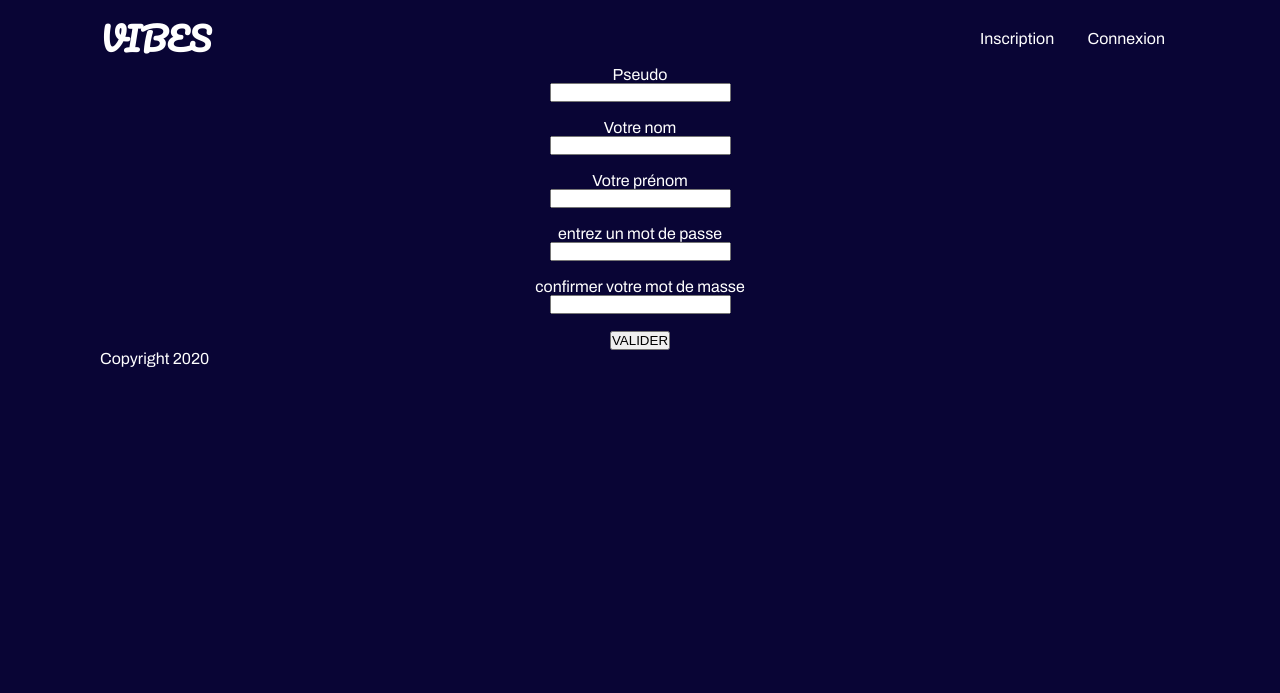
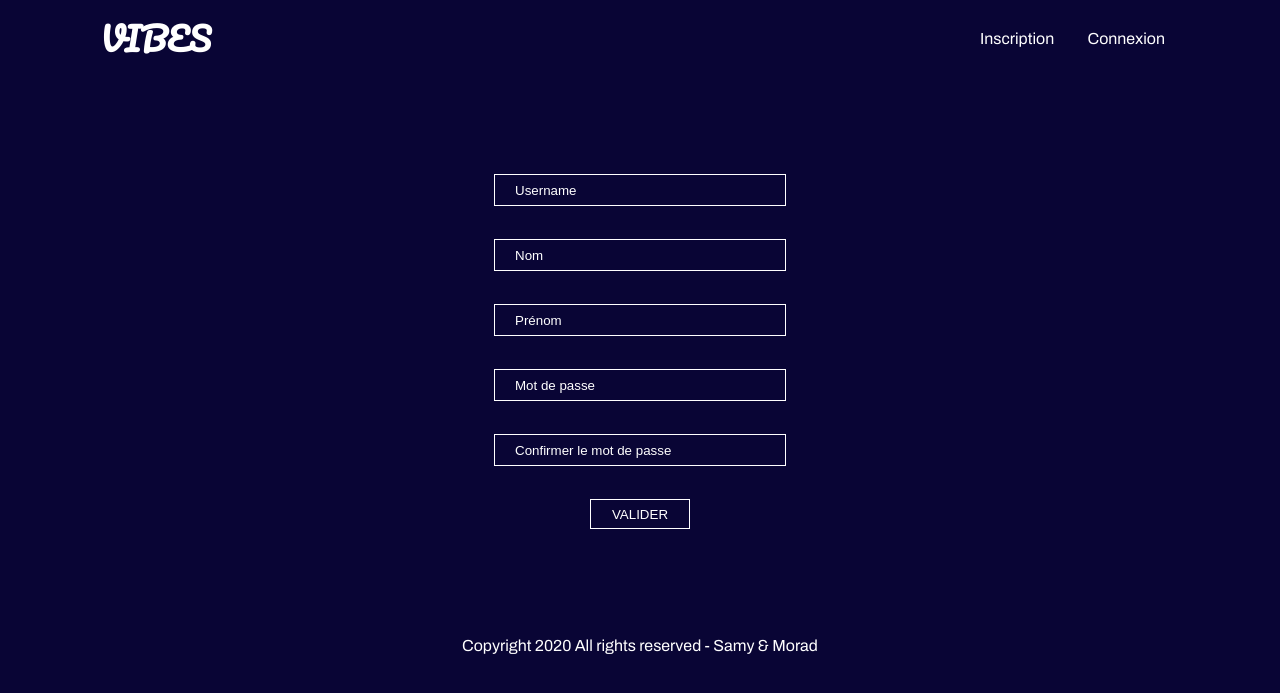
Before and after one commit to morad-labrid/module-connexion, a PHP site: page /inscription.php in a window 1280 px wide. Shown: the top 693 px of the page. Run offline with PHP 8.4, Linux system fonts and the light colour scheme; data that the repository does not hold is empty.

Commit message:
Modification du css

```diff
--- a/inscription.php
+++ b/inscription.php
@@ -1,5 +1,5 @@
 <?php
-    session_start();
+
     $servername = "localhost";
     $username = "root";
     $password = "root";
@@ -8,16 +8,12 @@
     $sql = mysqli_connect($servername, $username, $password, $dbname);
     $checklogin = mysqli_query($sql, "SELECT login FROM utilisateurs WHERE login='$login'");
 
-
-
-
         if (isset($_POST['submit'])) {
             $login = $_POST['login'];
             $nom = $_POST['nom'];
             $prenom = $_POST['prenom'];
             $password = $_POST['password'];
             $confirm_password = $_POST['confirm_password'];
-
 
 
             if (!empty($login) && !empty($nom) && !empty($prenom) && !empty($password) && !empty($confirm_password)){
@@ -36,8 +32,9 @@
                     echo "Bienvenue $prenom";
                 }
 
-            }else {
-                $remplissez = "Remplisser le formulaire YALAHMAR<br>";
+            }
+            else {
+                $remplissez = "Remplissez le formulaire YALAHMAR<br>";
             }
 
 
@@ -110,8 +107,42 @@
         nav a{
             margin: 0 15px;
         }
+        main{
+            padding: 100px 0;
+        }
         footer{
-
+            text-align: center;
+        }
+        form input{
+            background: none;
+            border: 1px solid white;
+            width: 250px;
+            height: 30px;
+            color: white;
+            padding: 0 20px;
+            margin: 8px;
+            outline: none;
+        }
+        form input:focus{
+            box-shadow: 0px 0px 10px 2px rgba(255,255,255,1);
+            border: 0 solid white;
+            width: 280px;
+            height: 32px;
+        }
+        input::placeholder {
+            color: white;
+            font-weight: lighter;
+        }
+        input[type="submit"]{
+        cursor:pointer;
+        width: 100px
+        }
+        input[type="submit"]:hover{
+        background-color: white;
+        color: black;
+        }
+        input[type="submit"]:focus{
+            width: 100px
         }
 
 
@@ -137,20 +168,20 @@
             </h3>
                 <form action="" method="POST">
 
-                    <label for="login">Pseudo</label>
-                    <input type="text" name="login" id="login" >
+                    <label for="login"></label>
+                    <input type="text" name="login" id="login" placeholder="Username">
                     <br>
-                    <label for="nom">Votre nom</label>
-                    <input type="text" name="nom" id="nom" >
+                    <label for="nom"></label>
+                    <input type="text" name="nom" id="nom" placeholder="Nom">
                     <br>
-                    <label for="prenom">Votre prénom</label>
-                    <input type="text" name="prenom" id="prenom" >
+                    <label for="prenom"></label>
+                    <input type="text" name="prenom" id="prenom" placeholder="Prénom">
                     <br>
-                    <label for="password">entrez un mot de passe</label>
-                    <input type="password" name="password" id="password" >
+                    <label for="password"></label>
+                    <input type="password" name="password" id="password" placeholder="Mot de passe">
                     <br>
-                    <label for="confirm_password">confirmer votre mot de masse</label>
-                    <input type="password" name="confirm_password" id="confirm_password" >
+                    <label for="confirm_password"></label>
+                    <input type="password" name="confirm_password" id="confirm_password" placeholder="Confirmer le mot de passe">
                     <br>
                     <input type="submit" name="submit" value="VALIDER">
                 </form>
@@ -160,7 +191,7 @@
     </main>
     <footer>
         <div>
-            <p>Copyright 2020</p>
+            <p>Copyright 2020 All rights reserved - Samy & Morad</p>
         </div>
     </footer>
 </body>
```
